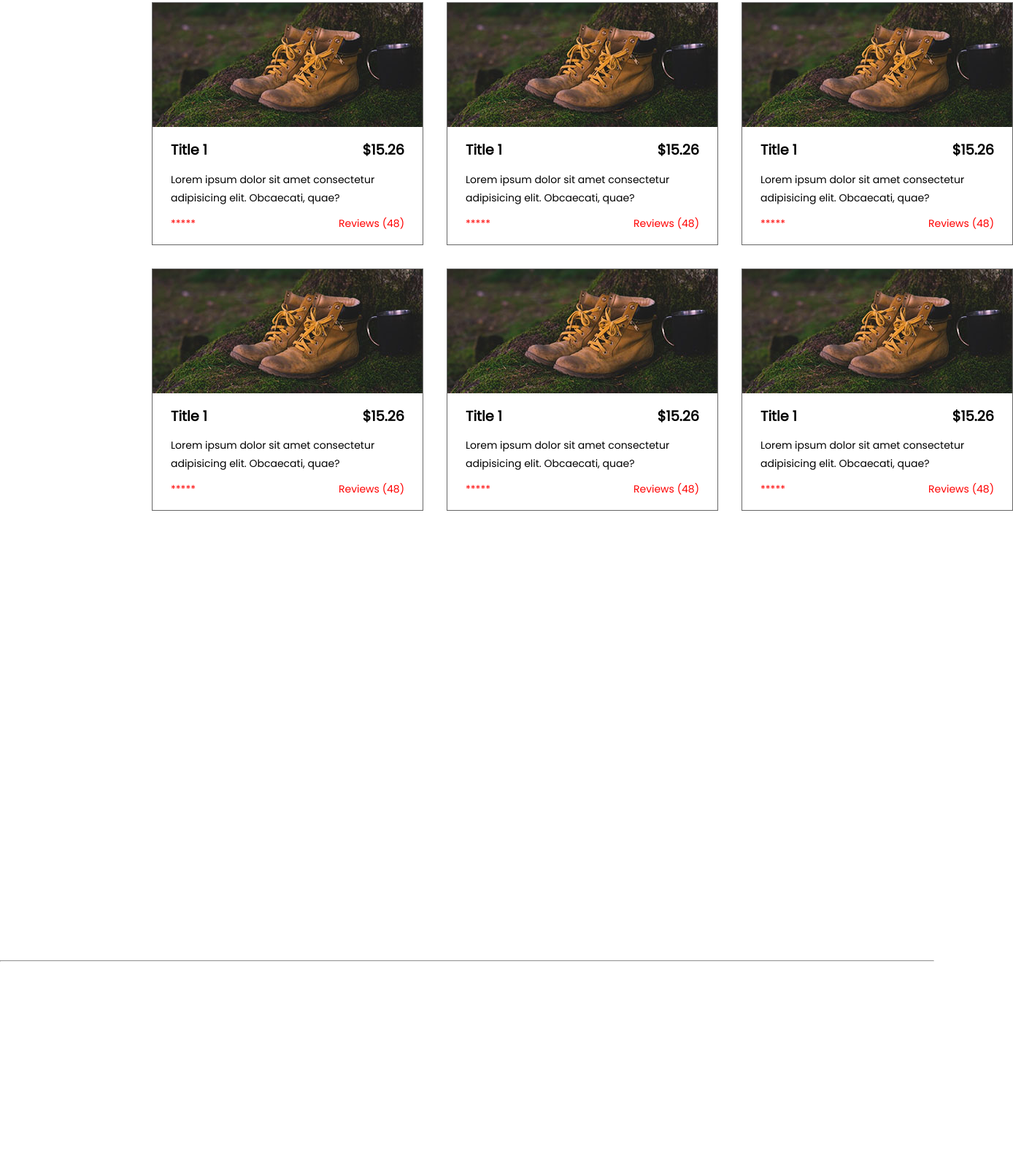
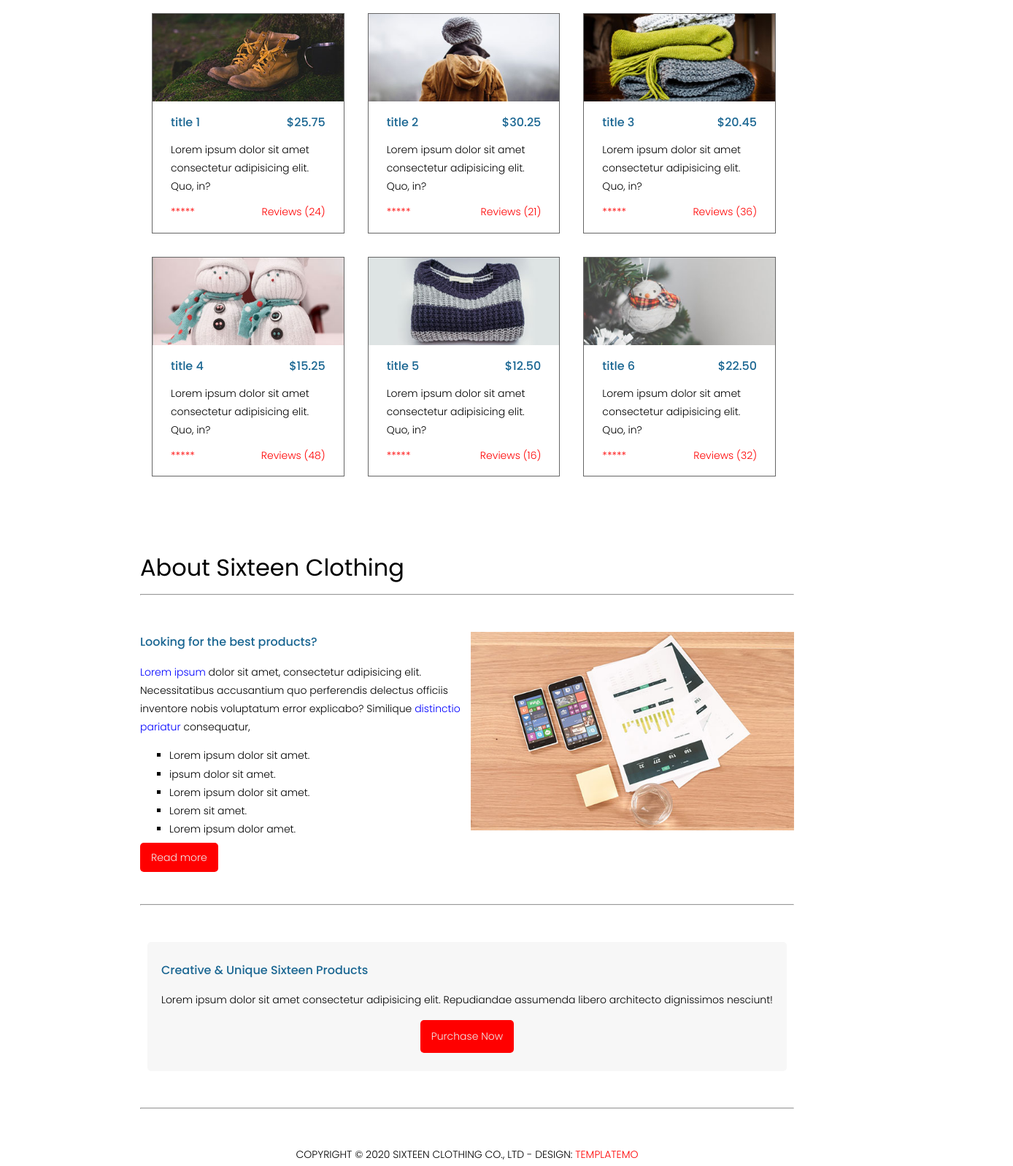
Before and after one commit to j-frilot/Clothing-ecommerce-site, a plain HTML site: page index.html in a window 1280 px wide. Shown: the part 808-2406 px from the top of the page at 73% size, 1388 px wide, since content can reach past the window. Before the commit the page ends 2133 px from the top, so only its background shows below. Drawn offline with Linux system fonts and the light colour scheme.

Commit message:
completed home page product mapping and skeleton for carousel mapping

```diff
--- a/css/styles.css
+++ b/css/styles.css
@@ -4,6 +4,7 @@ body {
   padding: 0;
   font-family: "Poppins", sans-serif;
   font-size: 14px;
+  font-weight: 300;
   line-height: 1.8;
 }
 
@@ -33,6 +34,10 @@ a {
   color: #fff;
 }
 
+.blue {
+  color: #0000ff;
+}
+
 h1,
 h2,
 h3,
@@ -41,18 +46,38 @@ h5,
 h6 {
   margin: 0;
   padding: 0;
+  font-weight: 500;
+}
+
+h2 {
+  font-size: 1.5rem;
+  font-weight: 700;
 }
 
 h3 {
-  font-size: 3.5rem;
+  font-size: 4rem;
 }
 
 h4 {
-  font-size: 1.5rem;
+  font-size: 2rem;
+  font-weight: 400;
 }
 
 h5 {
-  font-size: 1.2rem;
+  font-size: 1rem;
+  font-weight: 500;
+  color: #1a6692;
+}
+
+.btn {
+  background-color: #ff0000;
+  border-radius: 5px;
+  padding: 10px 15px;
+  color: #eee;
+}
+
+.btn:hover {
+  background-color: #000000;
 }
 /* ************************** */
 /* ----------HEADER---------- */
@@ -67,6 +92,7 @@ nav {
   display: flex;
   justify-content: space-between;
   align-items: center;
+  font-weight: 500;
 }
 
 nav .nav-logo {
@@ -99,6 +125,7 @@ nav .nav-list li {
   flex-direction: column;
   align-items: center;
   justify-content: center;
+  text-transform: uppercase;
 }
 
 .slide-show .slide-show-controls {
@@ -110,6 +137,12 @@ nav .nav-list li {
 .slide-show .slide-show-controls .fa-circle {
   color: #bbb;
   padding: 0 10px;
+  font-size: 10px;
+}
+
+.fa-circle:hover {
+  cursor: pointer;
+  color: #fff;
 }
 
 /* ************************** */
@@ -123,9 +156,13 @@ nav .nav-list li {
   margin-top: 80px;
 }
 
+.fa-chevron-right {
+  font-size: 10px;
+}
+
 .inventory {
   display: grid;
-  grid-template-columns: repeat(3, 1fr);
+  grid-template-columns: repeat(3, 33%);
 }
 
 .card {
@@ -146,3 +183,46 @@ nav .nav-list li {
   justify-content: space-between;
   padding: 10px 0;
 }
+
+/* ************************** */
+/* ----------ABOUT----------- */
+/* ************************** */
+
+.about-content {
+  display: grid;
+  grid-template-columns: 1fr 1fr;
+  gap: 10px;
+  margin: 50px 0;
+}
+
+.about-content ul li {
+  list-style: square;
+}
+
+.about-img {
+  width: 100%;
+}
+
+/* ************************** */
+/* ---------BOTTOM AD-------- */
+/* ************************** */
+.ad {
+  display: flex;
+  flex-wrap: wrap;
+  justify-content: space-around;
+  align-items: center;
+  background-color: #f7f7f7;
+  border-radius: 5px;
+  margin: 50px 10px;
+  padding: 25px 0;
+}
+
+/* ************************** */
+/* ----------FOOTER---------- */
+/* ************************** */
+
+.footer {
+  margin: 50px 10px;
+  text-transform: uppercase;
+  text-align: center;
+}
--- a/index.html
+++ b/index.html
@@ -5,7 +5,7 @@
     <meta name="viewport" content="width=device-width, initial-scale=1.0">
     <link rel="stylesheet" href="https://use.fontawesome.com/releases/v5.15.1/css/all.css" integrity="sha384-vp86vTRFVJgpjF9jiIGPEEqYqlDwgyBgEF109VFjmqGmIY/Y4HV4d3Gp2irVfcrp" crossorigin="anonymous">
     <link rel="preconnect" href="https://fonts.gstatic.com">
-    <link href="https://fonts.googleapis.com/css2?family=Poppins&display=swap" rel="stylesheet">
+    <link href="https://fonts.googleapis.com/css2?family=Poppins:wght@300;400;500;700&display=swap" rel="stylesheet">
     <link rel="stylesheet" href="css/styles.css">
     <title>Sixteen Template</title>
 </head>
@@ -22,134 +22,100 @@
         </nav>
     </header>
 
+        <!------- ////-- CAROUSEL --//// ------->
+
     <section class="slide-show">
         <h2 class="red">Best Offer</h2>
-        <h3 class="white">Rivals On Sale</h3>
+        <h3 class="white">New Rivals On Sale</h3>
         <div class="slide-show-controls">
-            <i class="far fa-circle keys left"></i><i class="far fa-circle keys middle"></i><i class="far fa-circle keys right"></i>
+            <i class="fas fa-circle keys left"></i><i class="fas fa-circle keys middle"></i><i class="fas fa-circle keys right"></i>
         </div>
     </section>
 
     <main class="container">
+
+        <!------- ////-- PRODUCTS --//// ------->
+
         <section class="products">
             <div class="section-intro">
-                <h4>Latest Products</h4><h5 class="red"><a href="#">View All Products></a></h5>
+                <h4>Latest Products</h4><h5 class="red"><a href="#">View All Products <i class="fas fa-chevron-right"></i></a></h5>
             </div>
             <hr>
 
             <div class="inventory">
-                <div class="card">
-                    <img src="/images/product_01.jpg" alt="product-1" class="product-pic">
+                <!-- `<div class="card">
+                    <img src=${product.img} alt="product-1" class="product-pic">
+
                     <div class="card-content">
+
                         <div class="card-head">
-                            <h5>Title 1</h5>
-                            <div class="price"><h5>$15.26</h5></div>
+                            <h5><a href="#">${product.title}</a> </h5>
+                            <div class="price"><h5>${product.price}</h5></div>
                         </div>
+
                         <div class="card-body">
-                            <div class="desc">Lorem ipsum dolor sit amet consectetur adipisicing elit. Obcaecati, quae?</div>
+                            <div class="desc">${product.desc}</div>
                         </div>
+
                         <div class="card-footer">
-                            <div class="rate red">*****</div>
-                            <div class="reviews red">Reviews (48)</div>
+                            <div class="rate red">${product.rate}</div>
+                            <div class="reviews red">${product.reviews}</div>
                         </div>
                     </div>
-                </div>
 
-                <div class="card">
-                    <img src="/images/product_01.jpg" alt="product-1" class="product-pic">
-                    <div class="card-content">
-                        <div class="card-head">
-                            <h5>Title 1</h5>
-                            <div class="price"><h5>$15.26</h5></div>
-                        </div>
-                        <div class="card-body">
-                            <div class="desc">Lorem ipsum dolor sit amet consectetur adipisicing elit. Obcaecati, quae?</div>
-                        </div>
-                        <div class="card-footer">
-                            <div class="rate red">*****</div>
-                            <div class="reviews red">Reviews (48)</div>
-                        </div>
-                    </div>
-                </div>
+                </div>` -->
 
-                <div class="card">
-                    <img src="/images/product_01.jpg" alt="product-1" class="product-pic">
-                    <div class="card-content">
-                        <div class="card-head">
-                            <h5>Title 1</h5>
-                            <div class="price"><h5>$15.26</h5></div>
-                        </div>
-                        <div class="card-body">
-                            <div class="desc">Lorem ipsum dolor sit amet consectetur adipisicing elit. Obcaecati, quae?</div>
-                        </div>
-                        <div class="card-footer">
-                            <div class="rate red">*****</div>
-                            <div class="reviews red">Reviews (48)</div>
-                        </div>
-                    </div>
-                </div>
-
-                <div class="card">
-                    <img src="/images/product_01.jpg" alt="product-1" class="product-pic">
-                    <div class="card-content">
-                        <div class="card-head">
-                            <h5>Title 1</h5>
-                            <div class="price"><h5>$15.26</h5></div>
-                        </div>
-                        <div class="card-body">
-                            <div class="desc">Lorem ipsum dolor sit amet consectetur adipisicing elit. Obcaecati, quae?</div>
-                        </div>
-                        <div class="card-footer">
-                            <div class="rate red">*****</div>
-                            <div class="reviews red">Reviews (48)</div>
-                        </div>
-                    </div>
-                </div>
-
-                <div class="card">
-                    <img src="/images/product_01.jpg" alt="product-1" class="product-pic">
-                    <div class="card-content">
-                        <div class="card-head">
-                            <h5>Title 1</h5>
-                            <div class="price"><h5>$15.26</h5></div>
-                        </div>
-                        <div class="card-body">
-                            <div class="desc">Lorem ipsum dolor sit amet consectetur adipisicing elit. Obcaecati, quae?</div>
-                        </div>
-                        <div class="card-footer">
-                            <div class="rate red">*****</div>
-                            <div class="reviews red">Reviews (48)</div>
-                        </div>
-                    </div>
-                </div>
-
-                <div class="card">
-                    <img src="/images/product_01.jpg" alt="product-1" class="product-pic">
-                    <div class="card-content">
-                        <div class="card-head">
-                            <h5>Title 1</h5>
-                            <div class="price"><h5>$15.26</h5></div>
-                        </div>
-                        <div class="card-body">
-                            <div class="desc">Lorem ipsum dolor sit amet consectetur adipisicing elit. Obcaecati, quae?</div>
-                        </div>
-                        <div class="card-footer">
-                            <div class="rate red">*****</div>
-                            <div class="reviews red">Reviews (48)</div>
-                        </div>
-                    </div>
-                </div>
             </div>
 
         </section>
 
+        <!------- ////-- ABOUT --//// ------->
 
+        <section class="about">
+            <div class="section-intro">
+                <h4>About Sixteen Clothing</h4>
+            </div>
+            <hr>
+            <div class="about-content">
+                <div class="about-content-left">
+                    <h5>Looking for the best products?</h5>
+                    <p><a href="#" class="blue">Lorem ipsum</a>  dolor sit amet, consectetur adipisicing elit. Necessitatibus accusantium quo perferendis delectus officiis inventore nobis voluptatum error explicabo? Similique <a href="#" class="blue">distinctio pariatur</a> consequatur, </p>
+                    <ul class="about-content-list">
+                        <li><a href="#">Lorem ipsum dolor sit amet.</a></li>
+                        <li><a href="#">ipsum dolor sit amet.</a></li>
+                        <li><a href="#">Lorem ipsum dolor sit amet.</a></li>
+                        <li><a href="#">Lorem sit amet.</a></li>
+                        <li><a href="#">Lorem ipsum dolor amet.</a></li>
+                    </ul>
+                    <a href="#" class="btn">Read more</a>
+                </div>
+                <div class="about-content-right">
+                    <img src="/images/feature-image.jpg" alt="" class="about-img">
+                </div>
+            </div>
+            <hr>
 
+        </section>
 
+        <!------- ////-- ADVERTISEMENT --//// ------->
+        <section class="ad">
+            <div class="content">
+                <h5>Creative & Unique <span class="bold">Sixteen</span> Products</h5>
+            <p>Lorem ipsum dolor sit amet consectetur adipisicing elit. Repudiandae assumenda libero architecto dignissimos nesciunt!</p>
+            </div>
 
+            <a href="#" class="btn">Purchase Now</a>
+        </section>
+        <hr>
     </main>
 
-    <hr style="margin-top: 600px;">
+    <!------- ////-- FOOTER --//// ------->
+    <footer class="container">
+        <section class="footer">
+            <p>Copyright &copy; 2020 Sixteen Clothing co., ltd - design: <span class="red"><a href="#">templatemo</a> </span></p>
+        </section>
+    </footer>
+
     <script src="js/app.js"></script>
 </body>
 </html>
--- a/js/app.js
+++ b/js/app.js
@@ -35,39 +35,81 @@ keys.forEach(function(key){
 // PRODUCTS
 
 let products = [{
+    img: "/images/product_01.jpg",
     title : "title 1",
     price : "$25.75",
     desc : "Lorem ipsum dolor sit amet consectetur adipisicing elit. Quo, in?",
     rate : "*****",
     reviews : "Reviews (24)"
-    }, {
+    },
+    {
+    img: "/images/product_02.jpg",
     title : "title 2",
     price : "$30.25",
     desc : "Lorem ipsum dolor sit amet consectetur adipisicing elit. Quo, in?",
     rate : "*****",
     reviews : "Reviews (21)"
-    }, {
+    },
+    {
+    img: "/images/product_03.jpg",
     title : "title 3",
     price : "$20.45",
     desc : "Lorem ipsum dolor sit amet consectetur adipisicing elit. Quo, in?",
     rate : "*****",
     reviews : "Reviews (36)"
-    }, {
+    },
+    {
+    img: "/images/product_04.jpg",
     title : "title 4",
     price : "$15.25",
     desc : "Lorem ipsum dolor sit amet consectetur adipisicing elit. Quo, in?",
     rate : "*****",
     reviews : "Reviews (48)"
-    }, {
+    },
+    {
+    img: "/images/product_05.jpg",
     title : "title 5",
     price : "$12.50",
     desc : "Lorem ipsum dolor sit amet consectetur adipisicing elit. Quo, in?",
     rate : "*****",
     reviews : "Reviews (16)"
-    }, {
+    },
+    {
+    img: "/images/product_06.jpg",
     title : "title 6",
     price : "$22.50",
     desc : "Lorem ipsum dolor sit amet consectetur adipisicing elit. Quo, in?",
     rate : "*****",
     reviews : "Reviews (32)"
     }]
+
+    window.addEventListener('DOMContentLoaded', function(){
+        let inventory = document.querySelector(".inventory");
+
+        let showProducts = products.map(function(product){
+            return `<div class="card">
+                        <img src=${product.img} alt="product-1" class="product-pic">
+
+                        <div class="card-content">
+
+                            <div class="card-head">
+                                <h5><a href="#">${product.title}</a> </h5>
+                                <div class="price"><h5>${product.price}</h5></div>
+                            </div>
+
+                            <div class="card-body">
+                                <div class="desc">${product.desc}</div>
+                            </div>
+
+                            <div class="card-footer">
+                                <div class="rate red">${product.rate}</div>
+                                <div class="reviews red">${product.reviews}</div>
+                            </div>
+                        </div>
+
+                    </div>`
+        });
+        showProducts = showProducts.join("");
+        inventory.innerHTML = showProducts;
+
+    });
```
